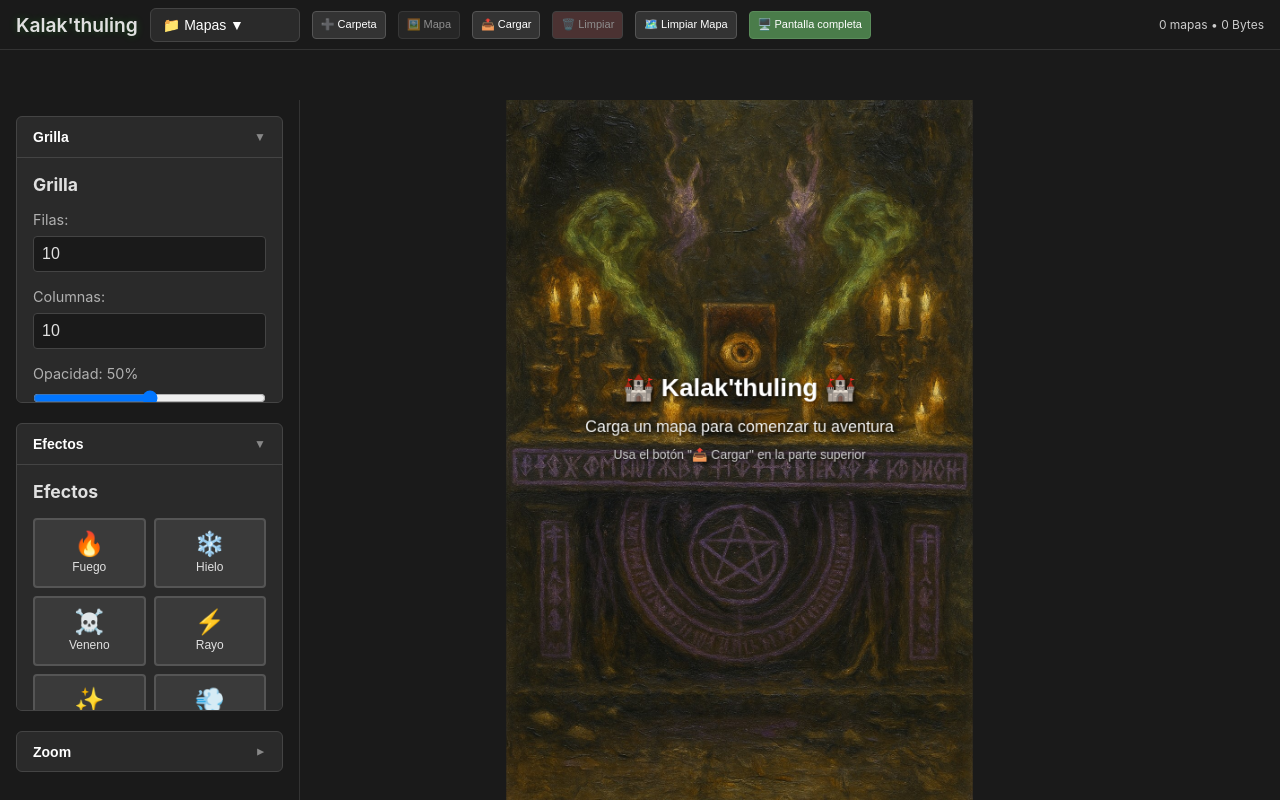
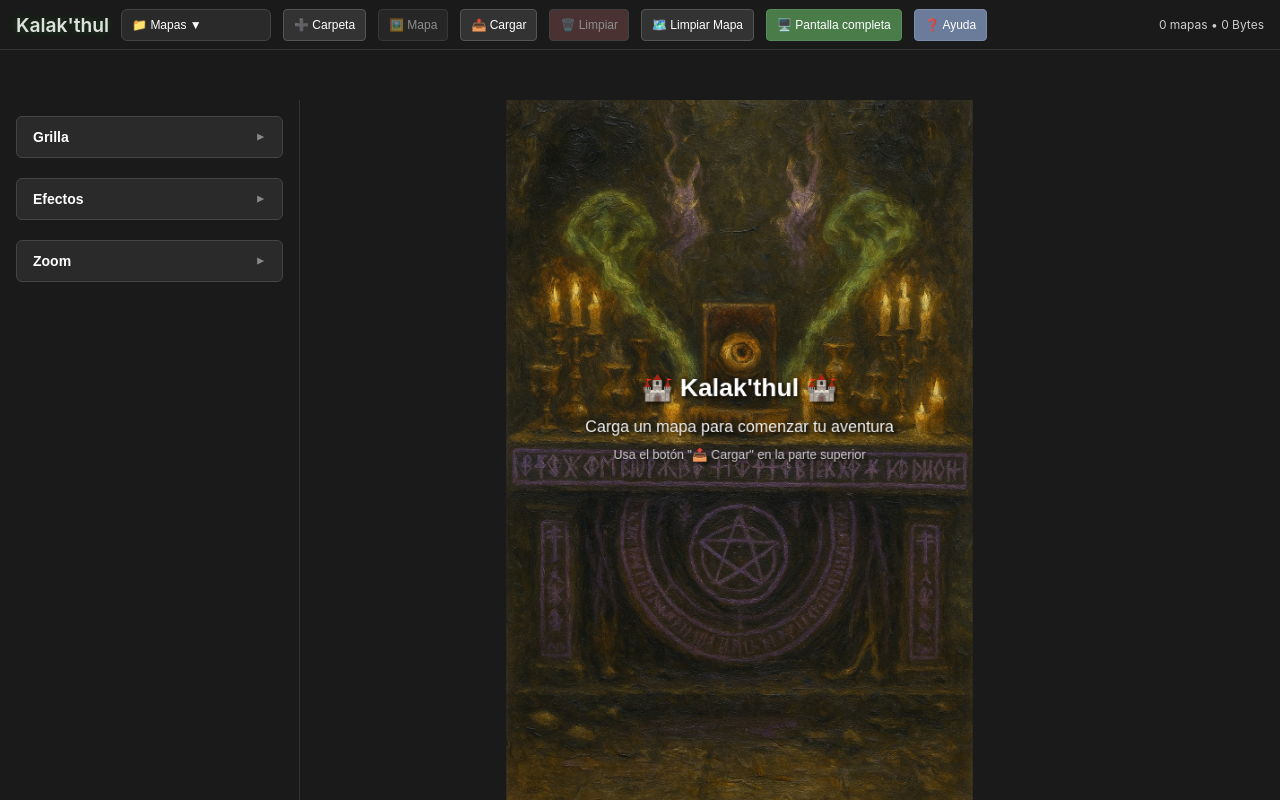
Before and after one commit to hernanescu/kalakthul, a React (Vite) app: page / in a window 1280 px wide. Built offline with nearby package versions, Linux system fonts and the light colour scheme.

Commit message:
carpetas funcionales

```diff
--- a/src/App.tsx
+++ b/src/App.tsx
@@ -59,28 +59,15 @@ function App() {
     setEffectOpacity,
   } = useEffects(initialState?.effects || []);
 
-  const [mapImage, setMapImage] = useState<string | null>(initialState?.mapImage || null);
-  const [imageBounds, setImageBounds] = useState<ImageBounds | null>(initialState?.imageBounds || null);
-  const [zoom, setZoom] = useState<ZoomState>(
-    initialState?.zoom || { level: 1, panX: 0, panY: 0 }
-  );
+  const [mapImage, setMapImage] = useState<string | null>(null); // Siempre arranca sin mapa
+  const [imageBounds, setImageBounds] = useState<ImageBounds | null>(null);
+  const [zoom, setZoom] = useState<ZoomState>({ level: 1, panX: 0, panY: 0 });
   const [pendingEffectType, setPendingEffectType] = useState<EffectType | null>(null);
   const [currentMapId, setCurrentMapId] = useState<string | undefined>();
   const [defaultEffectShape, setDefaultEffectShape] = useState<'square' | 'circle'>('circle');
 
 
-  // Sincronizar mapImage, imageBounds y zoom cuando se carga el estado inicial
-  useEffect(() => {
-    if (initialState?.mapImage) {
-      setMapImage(initialState.mapImage);
-    }
-    if (initialState?.imageBounds) {
-      setImageBounds(initialState.imageBounds);
-    }
-    if (initialState?.zoom) {
-      setZoom(initialState.zoom);
-    }
-  }, [initialState]);
+  // La app siempre arranca limpia, sin estado guardado
 
   // Calcular dimensiones del canvas
   const [canvasDimensions, setCanvasDimensions] = useState({ width: 800, height: 600 });
@@ -341,7 +328,7 @@ function App() {
 
           <div className="main-content">
             <div className="sidebar">
-              <CollapsibleSection title="Grilla" defaultExpanded={true}>
+              <CollapsibleSection title="Grilla" defaultExpanded={false}>
                 <GridControls
                   grid={grid}
                   onRowsChange={setRows}
@@ -352,7 +339,7 @@ function App() {
                 />
               </CollapsibleSection>
 
-                    <CollapsibleSection title="Efectos" defaultExpanded={true}>
+                    <CollapsibleSection title="Efectos" defaultExpanded={false}>
                       <EffectControls
                         selectedEffectType={effects.find(e => e.id === selectedEffectId)?.type || null}
                         selectedShape={effects.find(e => e.id === selectedEffectId)?.shape || defaultEffectShape}
--- a/src/components/MapCanvas.tsx
+++ b/src/components/MapCanvas.tsx
@@ -191,7 +191,7 @@ export default function MapCanvas({
           ctx.fillStyle = '#ffffff';
           ctx.font = 'bold 28px Arial';
           ctx.textAlign = 'center';
-          ctx.fillText('🏰 Kalak\'thuling 🏰', canvas.width / 2, canvas.height / 2 - 60);
+          ctx.fillText('🏰 Kalak\'thul 🏰', canvas.width / 2, canvas.height / 2 - 60);
 
           // Subtítulo
           ctx.fillStyle = '#f0f0f0';
--- a/src/components/MapLibrary.css
+++ b/src/components/MapLibrary.css
@@ -41,10 +41,10 @@
   background: #2a2a2a;
   border: 1px solid #444;
   color: #fff;
-  padding: 8px 12px;
+  padding: 6px 10px;
   border-radius: 6px;
   cursor: pointer;
-  font-size: 14px;
+  font-size: 12px;
   min-width: 150px;
   text-align: left;
   display: flex;
@@ -52,6 +52,7 @@
   gap: 8px;
   transition: all 0.2s;
   pointer-events: auto;
+  height: 32px;
 }
 
 .folder-selector-btn:hover {
@@ -71,6 +72,7 @@
   overflow-y: auto;
   z-index: 100;
   margin-top: 4px;
+  pointer-events: auto; /* Necesario para que funcione el dropdown */
 }
 
 .folder-option {
@@ -87,6 +89,7 @@
   align-items: center;
   justify-content: space-between;
   transition: background 0.2s;
+  pointer-events: auto; /* Necesario para que sean clickeables */
 }
 
 .folder-option:last-child {
@@ -125,13 +128,13 @@
   background: #333;
   border: 1px solid #555;
   color: #fff;
-  padding: 4px 8px;
+  padding: 6px 10px;
   border-radius: 4px;
   cursor: pointer;
-  font-size: 11px;
+  font-size: 12px;
   transition: all 0.2s;
   white-space: nowrap;
-  height: 28px;
+  height: 32px;
   pointer-events: auto;
   flex-shrink: 0; /* Evitar que se expandan */
 }
@@ -409,6 +412,45 @@
   transform: scale(1.1);
 }
 
+/* Modal de ayuda */
+.help-modal {
+  background: #2a2a2a;
+  border: 1px solid #444;
+  border-radius: 8px;
+  max-width: 600px;
+  width: 90vw;
+  max-height: 80vh;
+  display: flex;
+  flex-direction: column;
+}
+
+.help-content {
+  padding: 20px;
+  overflow-y: auto;
+  max-height: 60vh;
+}
+
+.help-section {
+  margin-bottom: 20px;
+}
+
+.help-section h4 {
+  color: #4caf50;
+  margin-bottom: 8px;
+  font-size: 16px;
+}
+
+.help-section p {
+  color: #e0e0e0;
+  line-height: 1.5;
+  margin: 0;
+  font-size: 14px;
+}
+
+.help-section strong {
+  color: #81c784;
+}
+
 /* Responsive */
 @media (max-width: 768px) {
   .map-library-controls {
--- a/src/components/MapLibrary.tsx
+++ b/src/components/MapLibrary.tsx
@@ -32,6 +32,7 @@ const MapLibrary: React.FC<MapLibraryProps> = ({ onMapSelect, currentMapId, onTo
   const [isExpanded, setIsExpanded] = useState(false);
   const [showNewFolderDialog, setShowNewFolderDialog] = useState(false);
   const [showMapSelector, setShowMapSelector] = useState(false);
+  const [showHelpModal, setShowHelpModal] = useState(false);
   const [newFolderName, setNewFolderName] = useState('');
   const [isAddingMap, setIsAddingMap] = useState(false);
   const fileInputRef = useRef<HTMLInputElement>(null);
@@ -99,7 +100,7 @@ const MapLibrary: React.FC<MapLibraryProps> = ({ onMapSelect, currentMapId, onTo
       <div className="map-library-header">
         {/* Título de la aplicación */}
         <div className="app-title">
-          <h1>Kalak'thuling</h1>
+          <h1>Kalak'thul</h1>
         </div>
 
         {/* Selector de carpeta */}
@@ -190,6 +191,19 @@ const MapLibrary: React.FC<MapLibraryProps> = ({ onMapSelect, currentMapId, onTo
           🖥️ Pantalla completa
         </button>
 
+        {/* Botón de Ayuda */}
+        <button
+          className="action-btn"
+          onClick={() => setShowHelpModal(true)}
+          disabled={false}
+          title="Ayuda - Cómo usar la aplicación"
+          style={{
+            background: '#6a7c9a',
+            borderColor: '#7a8caa'
+          }}
+        >
+          ❓ Ayuda
+        </button>
 
         {/* Estadísticas al final */}
         <div className="storage-stats">
@@ -285,6 +299,81 @@ const MapLibrary: React.FC<MapLibraryProps> = ({ onMapSelect, currentMapId, onTo
           </div>
         </div>
       )}
+
+      {/* Modal de ayuda */}
+      {showHelpModal && (
+        <div className="dialog-overlay" onClick={() => setShowHelpModal(false)}>
+          <div className="help-modal" onClick={(e) => e.stopPropagation()}>
+            <div className="modal-header">
+              <h3>❓ Cómo usar Kalak'thul</h3>
+              <button
+                className="close-btn"
+                onClick={() => setShowHelpModal(false)}
+                title="Cerrar"
+              >
+                ×
+              </button>
+            </div>
+            <div className="help-content">
+              <div className="help-section">
+                <h4>🎯 Inicio</h4>
+                <p>Al abrir la aplicación verás una pantalla de bienvenida. Para comenzar, carga un mapa usando el botón <strong>"📤 Cargar"</strong> en la parte superior.</p>
+              </div>
+
+              <div className="help-section">
+                <h4>🗺️ Gestión de Mapas</h4>
+                <p>
+                  • <strong>Cargar mapas:</strong> Usa "📤 Cargar" para subir imágenes JPG, PNG o WEBP<br/>
+                  • <strong>Organizar:</strong> Crea carpetas con "➕ Carpeta" para organizar tus mapas<br/>
+                  • <strong>Seleccionar:</strong> Usa "🖼️ Mapa" para elegir de mapas guardados<br/>
+                  • <strong>Limpiar:</strong> "🗺️ Limpiar Mapa" para volver a la pantalla de inicio
+                </p>
+              </div>
+
+              <div className="help-section">
+                <h4>🎨 Grilla</h4>
+                <p>
+                  • Expande la sección "Grilla" en el panel izquierdo<br/>
+                  • Configura filas y columnas según tu mapa<br/>
+                  • Ajusta opacidad y color de la grilla<br/>
+                  • Activa/desactiva la visibilidad
+                </p>
+              </div>
+
+              <div className="help-section">
+                <h4>✨ Efectos</h4>
+                <p>
+                  • Expande la sección "Efectos" en el panel izquierdo<br/>
+                  • Elige un tipo de efecto (🔥 Fuego, ❄️ Hielo, ☠️ Veneno, etc.)<br/>
+                  • Haz clic y arrastra en el mapa para definir tamaño y posición<br/>
+                  • Selecciona efectos para editar forma, opacidad o eliminarlos<br/>
+                  • "🗑️ Borrar Todos los Efectos" elimina todos de una vez
+                </p>
+              </div>
+
+              <div className="help-section">
+                <h4>🔍 Zoom y Navegación</h4>
+                <p>
+                  • Usa la rueda del mouse para hacer zoom<br/>
+                  • Mantén Shift + clic para panear el mapa<br/>
+                  • O usa los controles en la sección "Zoom"<br/>
+                  • "🖥️ Pantalla completa" para modo presentación
+                </p>
+              </div>
+
+              <div className="help-section">
+                <h4>💡 Consejos</h4>
+                <p>
+                  • Todos los cambios se guardan automáticamente<br/>
+                  • Puedes tener múltiples mapas organizados en carpetas<br/>
+                  • La grilla no se muestra en la pantalla de inicio<br/>
+                  • Presiona <strong>Esc</strong> para salir del modo presentación
+                </p>
+              </div>
+            </div>
+          </div>
+        </div>
+      )}
     </>
   );
 };
```
